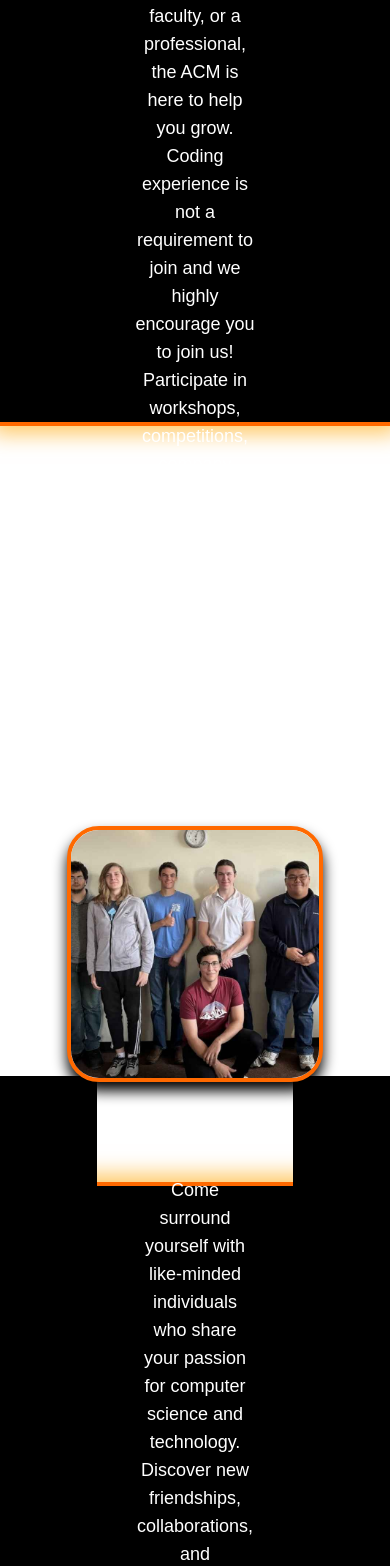
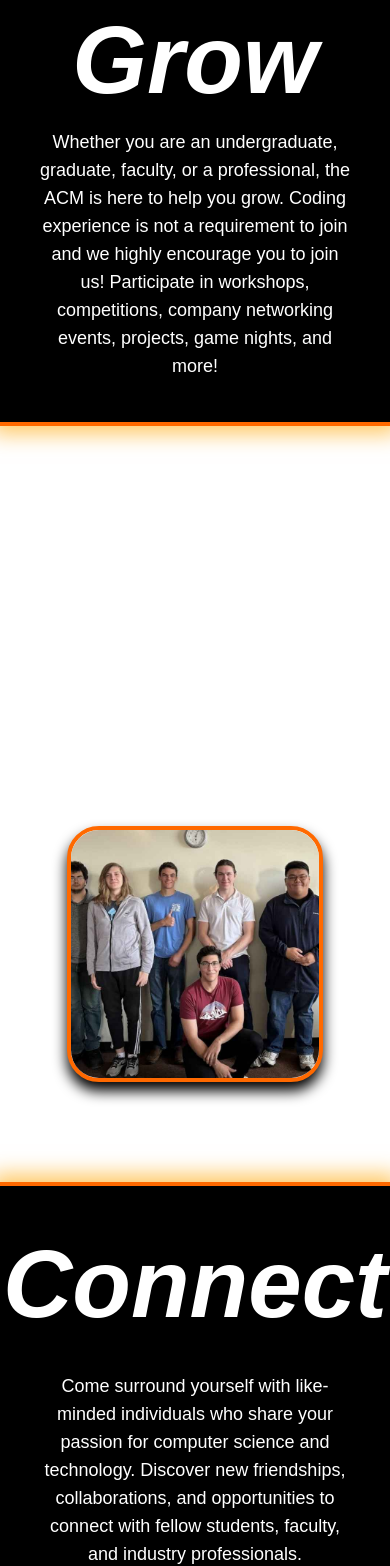
Before and after one commit to OKStateACM/OKStateACM.github.io, a Next.js app in the folder okstateacm.github.io/: page / in a window 390 px wide. Shown: the part 1806-3372 px from the top of the page. Built offline with nearby package versions, Linux system fonts and the light colour scheme; a web font is replaced by a local one.

Commit message:
Fixes to mobile version of homepage.

```diff
--- a/okstateacm.github.io/src/app/components/OfficerCard.jsx
+++ b/okstateacm.github.io/src/app/components/OfficerCard.jsx
@@ -30,7 +30,7 @@
                 <div className="absolute inset-0 rotate-45 rounded-[20%] overflow-hidden shadow-[0_0_20px_8px_rgba(255,165,0,0.6)] bg-white">
                     {/* Rotates image (since the shape -45deg was rotated 45deg) and zooms in on image*/}
                     <Image
-                        src={officer_headshot || "/officers/silhouette.png"}
+                        src={officer_headshot || "/images/officers/silhouette.png"}
                         alt="Next.js logo"
                         width={200}
                         height={200}
--- a/okstateacm.github.io/src/app/page.jsx
+++ b/okstateacm.github.io/src/app/page.jsx
@@ -283,7 +283,7 @@
                         Grow
                       </i>
                       {/* border-x-10 annd border-black are used to constrain the boundaries of the text! */}
-                      <p className="px-10 text-lg text-center text-white sm:text-2xl mx-25 max-w-3xl">
+                      <p className="px-10 text-lg text-center text-white sm:text-2xl sm:mx-25 sm:max-w-3xl">
                         Whether you are an undergraduate, graduate, faculty, or a professional,
                         the ACM is here to help you grow. Coding experience is not a requirement
                         to join and we highly encourage you to join us! Participate in workshops,
@@ -321,7 +321,7 @@
                         Connect
                       </i>
                       {/* Description */}
-                      <p className="px-10 py-25 text-lg text-center text-white sm:text-2xl border-x-100 border-black">
+                      <p className="px-10 py-10 sm:py-25 text-lg text-center text-white sm:text-2xl sm:mx-25 sm:max-w-3xl">
                         Come surround yourself with like-minded individuals who share your
                         passion for computer science and technology. Discover new friendships,
                         collaborations, and opportunities to connect with fellow students,
@@ -361,7 +361,7 @@
             <div className="flex items-center justify-center md:h-195">
               <div className="shadow-[0_0_20px_8px_rgba(255,165,0,0.6)] flex items-center justify-center w-screen bg-black border-t-4 border-b-4 border-orange-500 h-120">
                 {/* grid */}
-                <div className="grid grid-cols-1 sm:grid-cols-2 gap-25">
+                <div className="grid grid-cols-1 sm:grid-cols-2 sm:gap-25">
                   {/* IMAGE FRAME FOR DESKTOP */}
                   <div className="flex justify-end">
                   <Image
@@ -377,7 +377,7 @@
                     <i className="flex justify-center py-5 font-bold text-white sm:py-25 text-8xl">
                       Impact
                     </i>
-                    <p className="px-10 text-lg text-center text-white sm:text-2xl border-x-100 border-black">
+                    <p className="px-10 text-lg text-center text-white sm:text-2xl sm:mx-25 sm:max-w-3xl">
                       Join us to make an difference in the world of Computer Science. Whether it's
                       through community outreach, mentorship, programs, organizing competitions,
                       contributing to projects, or simply sharing your knowledge, you'll make a
@@ -412,7 +412,7 @@
                     <i className="flex justify-center py-5 font-bold text-white sm:py-25 text-8xl">
                       Have Fun
                     </i>
-                    <p className="px-10 text-lg text-center text-white sm:text-2xl border-x-100 border-black">
+                    <p className="px-10 text-lg text-center text-white sm:text-2xl sm:mx-25 sm:max-w-3xl">
                       The ACM is not just about work; it's about having fun too! Join us for game
                       nights, social events, team-building activities, food, and beverages. Meet
                       new friends, relax after a long day of classes, or study together before
```
